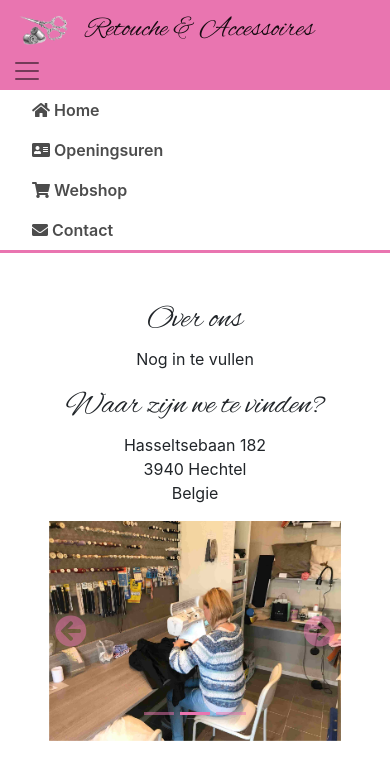
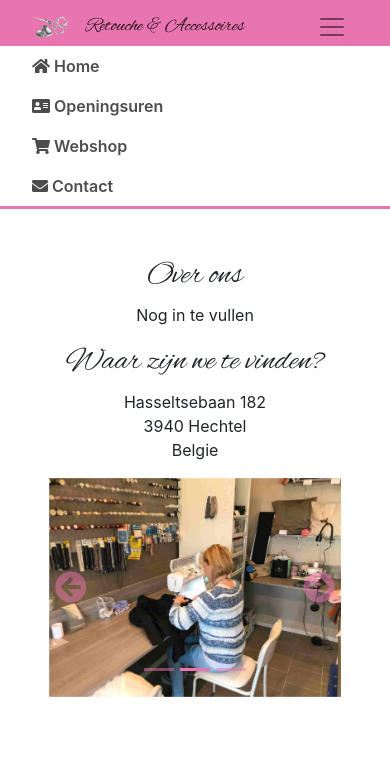
Before and after one commit to PauwelsPieter/Retouche-accessoires-website, a website: page index.html in a window 390 px wide. Both pictures are taken after a click on the button "Toggle navigation". Drawn offline with nearby package versions, Linux system fonts and the light colour scheme.

Commit message:
Navbar responsiveness fix

```diff
--- a/index.html
+++ b/index.html
@@ -13,16 +13,18 @@
     <header>
         <nav class="navbar navbar-expand-lg navbar-light bg-pink">
             <div class="container-fluid">
-                <a class="navbar-brand d-flex align-items-center" href="#"><img src="img/logo.png" class="img-fluid w-15" alt="logo"><h3 class="ml-3 mb-0">Retouche & Accessoires</h3></a>
-                <button class="navbar-toggler border-0" type="button" data-toggle="collapse" data-target="#navbarNavAltMarkup" aria-controls="navbarNavAltMarkup" aria-expanded="false" aria-label="Toggle navigation">
-                    <span class="navbar-toggler-icon"></span>
-                  </button>
+                <div class="container-fluid">
+                    <a class="navbar-brand d-flex align-items-center" href="#"><img src="img/logo.png" class="img-fluid w-15" alt="logo"><h3 class="ml-3 mb-0">Retouche & Accessoires</h3></a>
+                    <button class="navbar-toggler border-0" type="button" data-toggle="collapse" data-target="#navbarNavAltMarkup" aria-controls="navbarNavAltMarkup" aria-expanded="false" aria-label="Toggle navigation">
+                        <span class="navbar-toggler-icon"></span>
+                    </button>
+                </div>
                 <div class="collapse navbar-collapse" id="navbarNavAltMarkup">
                     <div class="navbar-nav ml-auto">
-                        <a class="nav-link" aria-current="page" href="#"><i class="fas fa-home mr-1"></i><span>Home</span></a>
-                        <a class="nav-link" href="#"><i class="fas fa-address-card mr-1"></i><span>Openingsuren</span></a>
-                        <a class="nav-link" href="https://hechtelekselwinkelt.be/be-nl/renashop"><i class="fas fa-shopping-cart mr-1"></i><span>Webshop</span></a>
-                        <a class="nav-link" href="#"><i class="fas fa-envelope mr-1"></i><span>Contact</span></a>
+                        <a class="nav-link d-flex align-items-center" aria-current="page" href="#"><i class="fas fa-home mr-1"></i><span>Home</span></a>
+                        <a class="nav-link d-flex align-items-center" href="#"><i class="fas fa-address-card mr-1"></i><span>Openingsuren</span></a>
+                        <a class="nav-link d-flex align-items-center" href="https://hechtelekselwinkelt.be/be-nl/renashop"><i class="fas fa-shopping-cart mr-1"></i><span>Webshop</span></a>
+                        <a class="nav-link d-flex align-items-center" href="#"><i class="fas fa-envelope mr-1"></i><span>Contact</span></a>
                     </div>
                 </div>
             </div>
--- a/scss/_resets.scss
+++ b/scss/_resets.scss
@@ -44,19 +44,11 @@ h1, h2, h3, h4, h5, h6 {
     transition: height 1s ease;
 }
 
-@media (min-width: 1016px) and (max-width: 1050px) {
-    .navbar-nav a {
-        font-size: 0.9em;
-    }
+.navbar .container-fluid .container-fluid {
+    flex-wrap: nowrap;
 }
 
-@media (min-width: 992px) and (max-width: 1015px) {
-    .navbar-nav a {
-        font-size: 0.8em;
-    }
-}
-
-@media (max-width: 991px) {
+@media (max-width: 1049px) {
     .navbar-collapse {
         background-color: $white;
         padding-left: 16px;
@@ -68,6 +60,12 @@ h1, h2, h3, h4, h5, h6 {
     }
 }
 
+@media (max-width: 610px) {
+    nav h3 {
+        font-size: 5vw;
+    }
+}
+
 //Carousel
 .carousel-indicators li {
     background-color: $pink;
```
Also changed, not shown: css/style.css, 1 other file.
